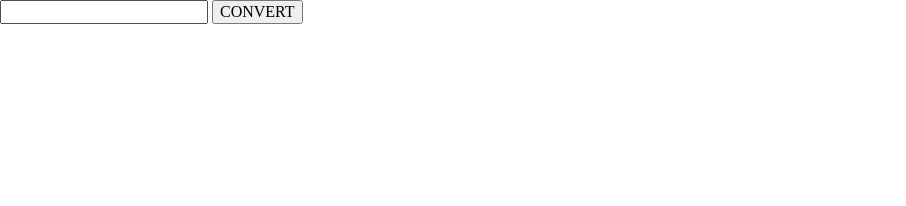
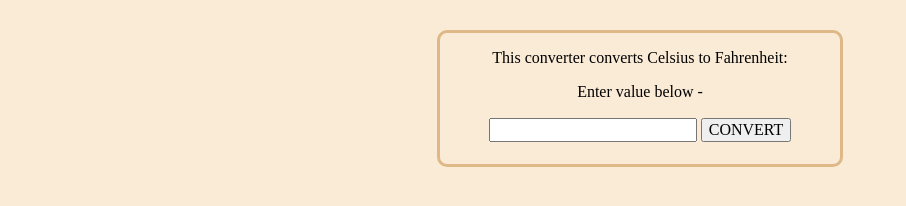
Before and after one commit to reuben-germain/temperature-converter, a plain HTML site: page index.html in a window 1280 px wide. Shown: the whole page, without its empty margins (0-906 px from the left). Drawn offline with Linux system fonts and the light colour scheme.

Commit message:
added some css styling

```diff
--- a/css/style.css
+++ b/css/style.css
@@ -0,0 +1,11 @@
+body {
+    background-color: antiquewhite;
+}
+main {
+    width: 400px;
+    height: auto;
+    text-align: center;
+    margin: 30px auto;
+    border: 3px solid burlywood;
+    border-radius: 10px;
+}
--- a/index.html
+++ b/index.html
@@ -10,9 +10,13 @@
     <link rel="stylesheet" href="css/style.css">
 </head>
 <body>
+    <main>
+    <p>This converter converts Celsius to Fahrenheit:</p>
+    <p>Enter value below -</p>
     <input id="temp" type="text" name="" value="">
     <button id="convert" type="button" name="button">CONVERT</button>
     <h1 id="result"></h1>
     <script type="text/javascript" src="js/main.js"></script>
+</main>
 </body>
 </html>
```
